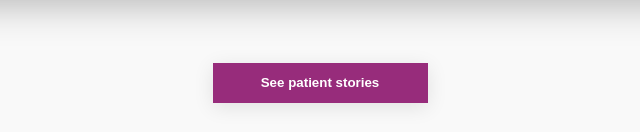
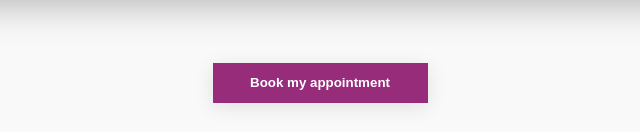
Before and after one commit to CarlosOlivera92/CarlosOlivera92.github.io, a plain HTML site: page index.html in a window 1280 px wide. Shown: the part 3384-3516 px from the top of the page, 320-960 px from the left. Drawn offline with Linux system fonts and the light colour scheme.

Commit message:
modify buttons title

```diff
--- a/index.html
+++ b/index.html
@@ -239,7 +239,7 @@
                         </p>
                     </article>
                 </div>
-                <button class="button" title="Book my appointment">See patient stories</button>
+                <button class="button" title="See patient stories">See patient stories</button>
             </section>
             <section class="servicesContainer" id="services">
                 <div class="background">
@@ -282,7 +282,7 @@
                         </main>
                     </article>
                 </div>
-                <button class="button" title="Book my appointment">See patient stories</button>
+                <button class="button" title="Book my appointment">Book my appointment</button>
             </section>
         </main>
         <script type="module" src="./js/app.js" defer></script>
```
